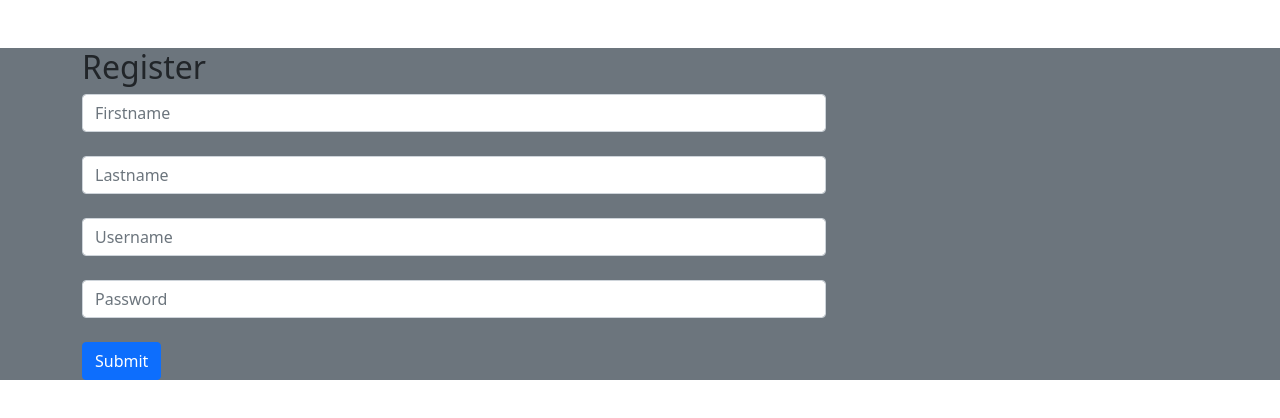
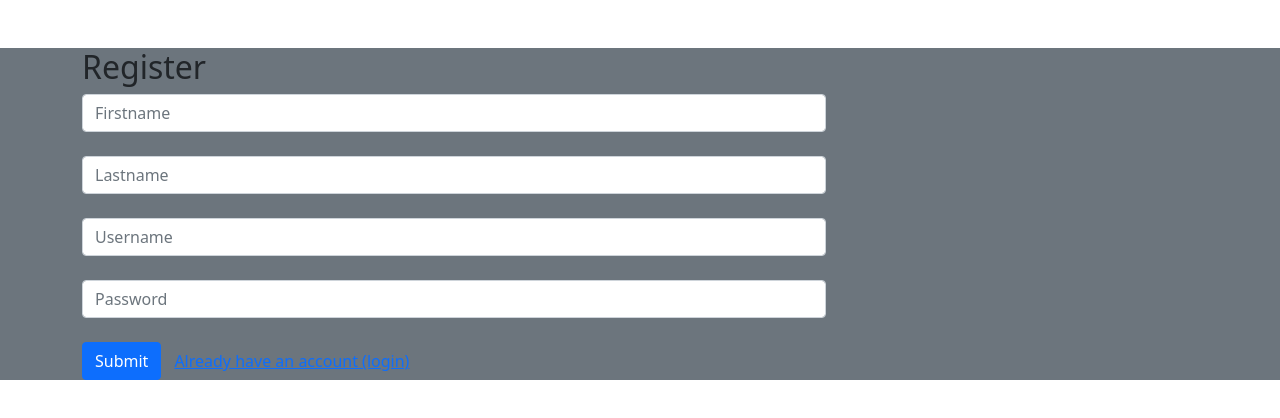
Before and after one commit to goyalarchit101/react-login-app, a React (Create React App) app: page /register in a window 1280 px wide. Shown: the top 418 px of the page. Built offline with nearby package versions, Linux system fonts and the light colour scheme.

Commit message:
condition added

```diff
--- a/src/components/Login.js
+++ b/src/components/Login.js
@@ -30,7 +30,7 @@ export default class Login extends Component {
         console.log(username, password);
         const newUserObject = JSON.parse(localStorage.getItem("newUserObject"));
         // login magic
-        if (username === newUserObject.username && password === newUserObject.password) {
+        if (newUserObject && username === newUserObject.username && password === newUserObject.password) {
             localStorage.setItem("token", "dnsdfskjfnsnfsojfsmkofafm")
             this.setState({
                 loggedIn: true
--- a/src/components/Register.js
+++ b/src/components/Register.js
@@ -50,6 +50,7 @@ export default class Register extends Component {
                     <input type="password" className="form-control" placeholder="Password" name="password" value={this.state.password} onChange={this.onChange} />
                     <br />
                     <input type="submit" className="btn btn-primary" />
+                    <Link to="/" className="btn btn-link">Already have an account (login) </Link>
                     <br />
                 </form>
             </div>
```
